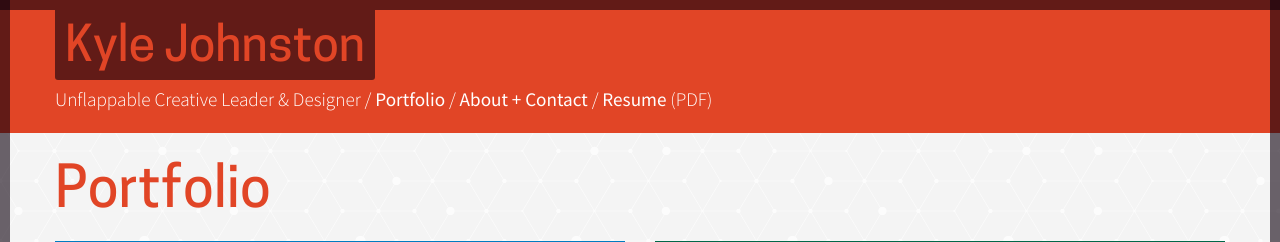
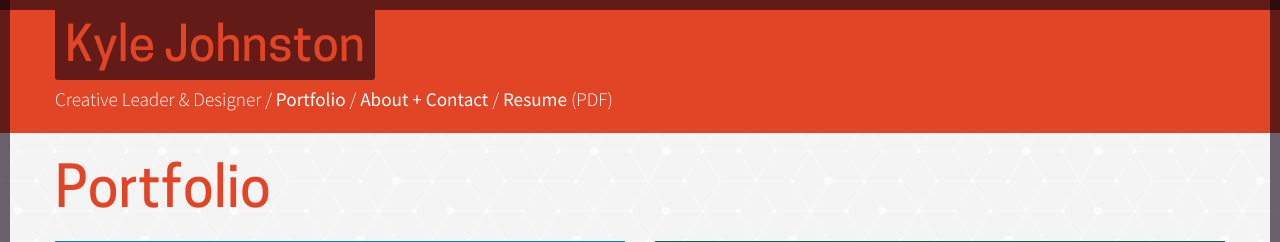
Before and after one commit to kylejohnston/kyle, a PHP site: page /index.php in a window 1280 px wide. Shown: the top 242 px of the page. Run offline with PHP 8.4, Linux system fonts and the light colour scheme; some libraries are stand-ins or nearby versions.

Commit message:
Tweaked description

```diff
--- a/includes/header-nav.php
+++ b/includes/header-nav.php
@@ -3,7 +3,7 @@
 		<div class="row">
 			<div class="span12">
 				<h1><span><a href="/">Kyle Johnston</a></span></h1>
-				<p class="navigation"><span class="epithet">Unflappable Creative Leader &amp; Designer <span>/</span></span> <a href="/#portfolio">Portfolio</a> / <a href="/about-kyle-johnston/">About &#43; Contact</a> / <a href="/files/kyle-johnston-creative-leader-designer-2017.pdf">Resume</a> (PDF)</p>
+				<p class="navigation"><span class="epithet">Creative Leader &amp; Designer <span>/</span></span> <a href="/#portfolio">Portfolio</a> / <a href="/about-kyle-johnston/">About &#43; Contact</a> / <a href="/files/kyle-johnston-creative-leader-designer-2017.pdf">Resume</a> (PDF)</p>
 			</div>
 		</div>
 	</div>
```
